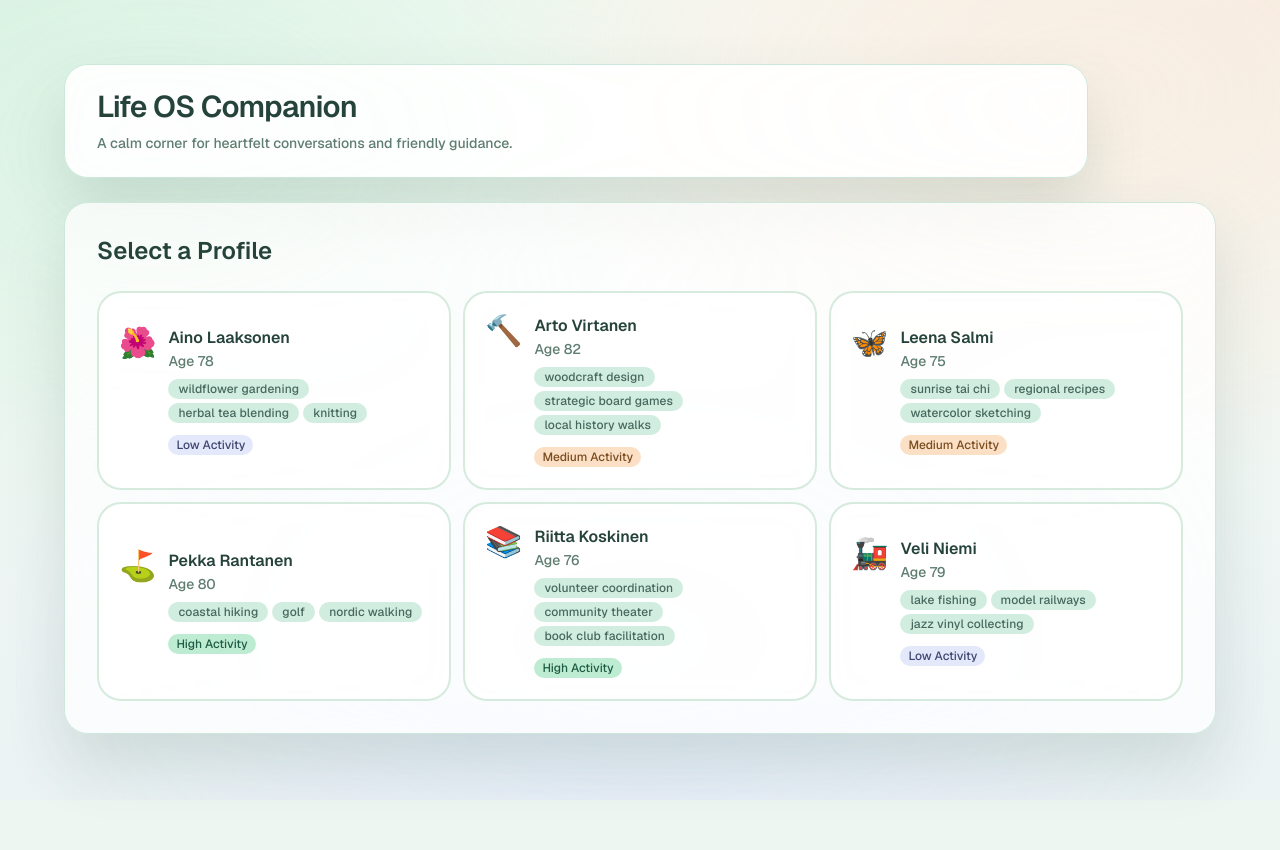
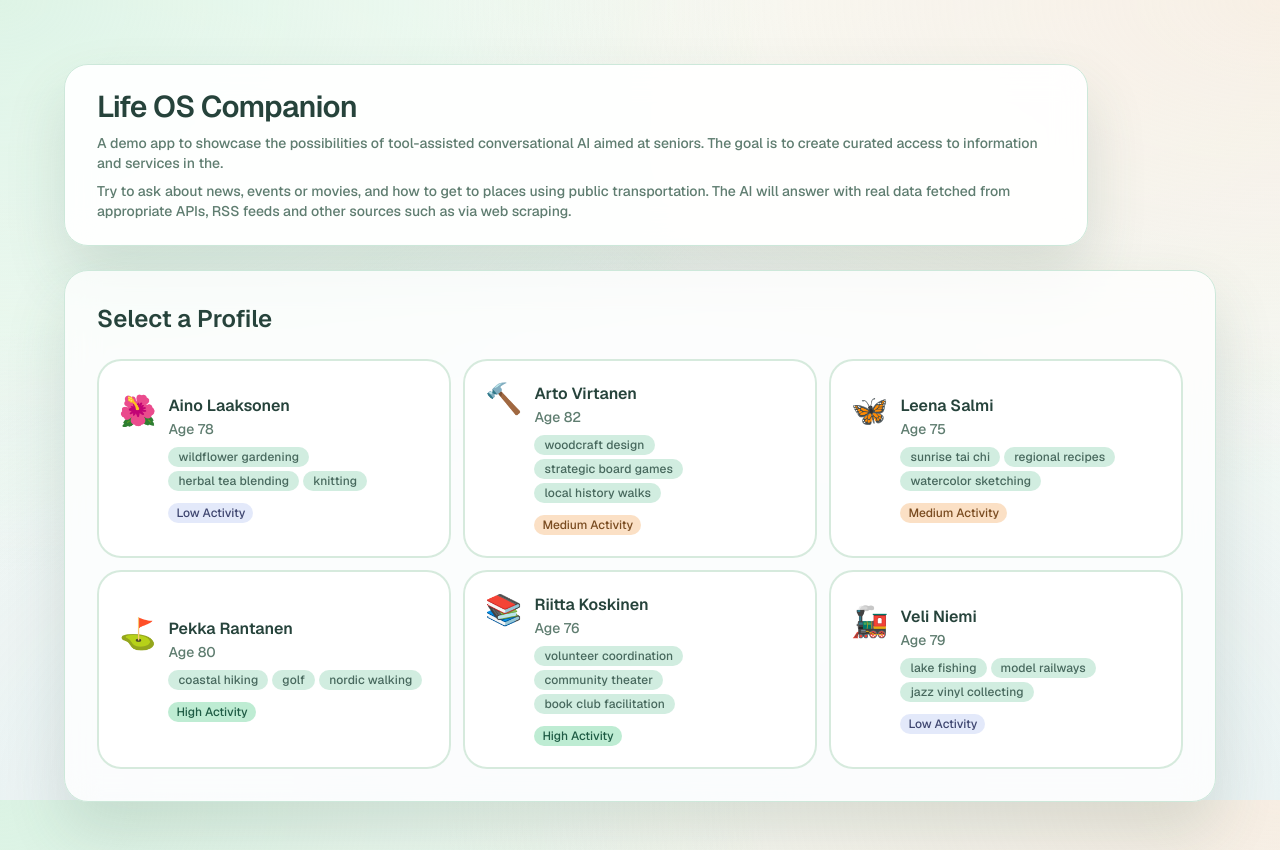
Before and after one commit to eloneonn/elderly-chat, a Next.js app: page / in a window 1280 px wide. Before the commit the page ends 800 px from the top, so only its background shows below. Built offline with nearby package versions, Linux system fonts and the light colour scheme.

Commit message:
better helper text

```diff
--- a/app/page.tsx
+++ b/app/page.tsx
@@ -91,7 +91,7 @@ export default function Home() {
             <div className="flex w-full max-w-4xl flex-col gap-4">
               <button
                 onClick={handleBackToProfiles}
-                className="self-start rounded-full bg-[rgba(246,166,178,0.12)] px-4 py-2 text-sm font-medium text-muted transition-colors hover:bg-[rgba(246,166,178,0.2)] hover:text-foreground"
+                className="self-start rounded-full bg-[rgba(246,166,178,0.12)] px-4 py-2 text-sm font-medium text-muted transition-colors hover:bg-[rgba(246,166,178,0.2)] hover:text-foreground cursor-pointer"
               >
                 <span className="inline-flex items-center gap-2">
                   <svg
--- a/components/ProfileSelector.tsx
+++ b/components/ProfileSelector.tsx
@@ -21,7 +21,15 @@ export default function ProfileSelector({
             Life OS Companion
           </h1>
           <p className="text-sm font-medium text-muted">
-            A calm corner for heartfelt conversations and friendly guidance.
+            A demo app to showcase the possibilities of tool-assisted
+            conversational AI aimed at seniors. The goal is to create curated
+            access to information and services in the.
+          </p>
+          <p className="text-sm font-medium text-muted">
+            Try to ask about news, events or movies, and how to get to places
+            using public transportation. The AI will answer with real data
+            fetched from appropriate APIs, RSS feeds and other sources such as
+            via web scraping.
           </p>
         </div>
       </header>
```
